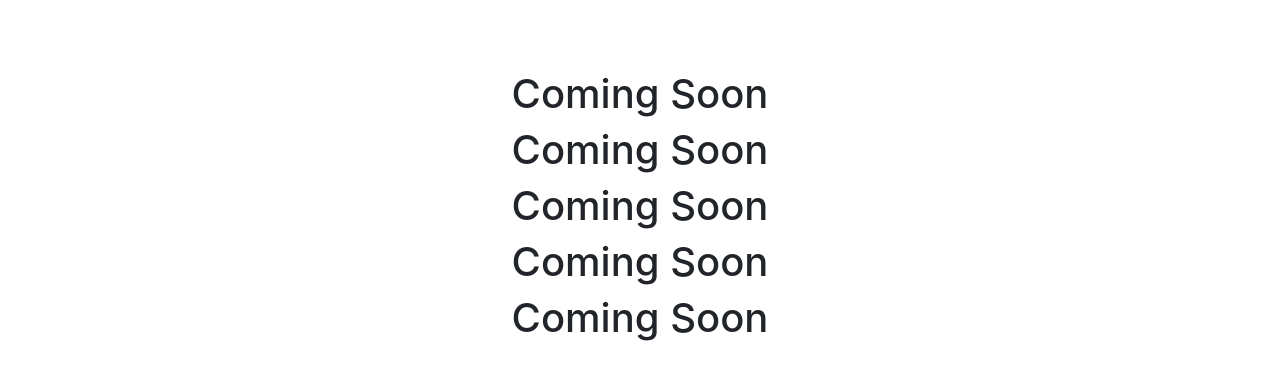
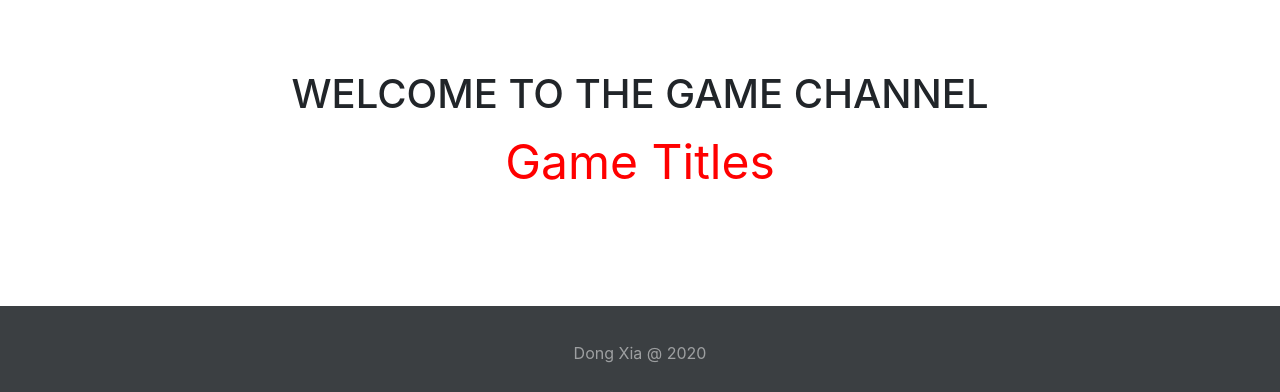
Before and after one commit to Dong-Yi-Xia/my_profile_page, a React (Create React App) app: page /GameProjects in a window 1280 px wide. Shown: the part 1012-1404 px from the top of the page. Built offline with nearby package versions, Linux system fonts and the light colour scheme.

Commit message:
game routes

```diff
--- a/src/App.js
+++ b/src/App.js
@@ -10,6 +10,7 @@ import { FontAwesomeIcon } from '@fortawesome/react-fontawesome'
 import { faAngleDoubleUp } from '@fortawesome/free-solid-svg-icons'
 import { Route, Switch } from 'react-router-dom'
 
+import Calculator from './Component/Games/Calculator'
 
 function removeResponse() {
   let x = document.querySelector(".topnav");
@@ -34,8 +35,10 @@ function App() {
         <Switch>
            <Route path="/" exact component={MainHome} />
            <Route path="/Projects" exact component={Projects} />
-           <Route path="/GameProjects" exact component={GameProjects} />
+           <Route path="/GameProjects" component={GameProjects} />
         </Switch>
+
+        {/* <Calculator/> */}
       </div>
 
       <footer>
--- a/src/Component/GameProjects.js
+++ b/src/Component/GameProjects.js
@@ -1,18 +1,28 @@
 import React from 'react'
 import '../Component_css/GameProjects.css'
+import { Route, Switch, useRouteMatch } from 'react-router-dom'
+import GameLinks from './Games/GameLinks'
+import Calculator from './Games/Calculator'
+import SimpleJump from './Games/SimpleJump'
 
 function GameProjects() {
+    let { path, url } = useRouteMatch();
+
     return(
         <>
         <div className="sectionimg6" id="gameprojects">
             <h1 className="sectiontitle"> Games </h1>
         </div>
         <div  className="gameprojectsSection">
-            <h1>Coming Soon</h1>
-            <h1>Coming Soon</h1>
-            <h1>Coming Soon</h1>
-            <h1>Coming Soon</h1>
-            <h1>Coming Soon</h1>
+            <h1> WELCOME TO THE GAME CHANNEL</h1>
+            <GameLinks />
+
+
+            <Switch>
+                <Route path={`${path}/Calculator`}  exact component={Calculator}/>
+                <Route path={`${path}/SimpleJump`}  exact component={SimpleJump}/>
+            </Switch>
+
         </div>
         </>
     )
--- /dev/null
+++ b/src/Component/Games/Calculator.js
@@ -0,0 +1,16 @@
+import React from 'react'
+
+
+function Calculator(){
+    return(
+        <div>
+            <h1>Im here</h1>
+            <h1>Im here</h1>
+
+            <h1>Im here</h1>
+            <h1>Im here</h1>
+        </div>
+    )
+}
+
+export default Calculator
--- /dev/null
+++ b/src/Component/Games/GameLinks.js
@@ -0,0 +1,24 @@
+import React from 'react'
+import { Link, useRouteMatch } from 'react-router-dom'
+import '../../Component_css/Games_CSS/GameLinks.css'
+
+function GameLinks (){
+    let { path, url } = useRouteMatch();
+
+    return (
+        <div className="gameLinks">
+            <div className="gameDropDown">
+                <Link to={url} className="gameTitles">Game Titles </Link>
+
+                <div className="gameLinks Links">
+                    <Link to={`${url}/Calculator`} > Calculator </Link>
+                    <Link to={`${url}/SimpleJump`} > SimpleJump </Link>
+                    <Link to={`${url}/Calculator`} > Calculator </Link>
+                </div>
+
+            </div>
+        </div>
+    )
+}
+
+export default GameLinks
--- /dev/null
+++ b/src/Component/Games/SimpleJump.js
@@ -0,0 +1,16 @@
+import React from 'react'
+
+
+function SimpleJump(){
+    return(
+        <div>
+            <h1>Yes Jump Over here</h1>
+            <h1>Yes Jump Over here</h1>
+
+            <h1>Yes Jump Over here</h1>
+            <h1>Yes Jump Over here</h1>
+        </div>
+    )
+}
+
+export default SimpleJump
--- a/src/Component/Projects.js
+++ b/src/Component/Projects.js
@@ -1,7 +1,5 @@
 import React from 'react'
 import '../Component_css/Projects.css'
-import { FontAwesomeIcon } from '@fortawesome/react-fontawesome'
-import { faAngleDoubleUp } from '@fortawesome/free-solid-svg-icons'
 import Carousel from 'react-bootstrap/Carousel'
 
 
@@ -18,8 +16,8 @@ function Projects (){
             <div className="slides project5">
                 <h4>UnderCover Restaurant Inspector App</h4>
                 <div class="projectlinks">
-                    <a href="https://mod5restaurant-app-e8887.firebaseapp.com/" target="_blank">Live</a>
-                    <a href="https://youtu.be/XsgI-8kNW9s" target="_blank">Demo</a>
+                    <a href="https://mod5restaurant-app-e8887.firebaseapp.com/" target="_blank" rel="noreferrer" >Live</a>
+                    <a href="https://youtu.be/XsgI-8kNW9s" target="_blank" rel="noreferrer" >Demo</a>
                 </div>
                 <Carousel>
                     <Carousel.Item>
@@ -85,8 +83,8 @@ function Projects (){
             <div className="slides project4">
                 <h4>My Waifu and Husbando Dating App</h4>
                 <div class="projectlinks">
-                    <a href="https://mod4dating-app.firebaseapp.com/" target="_blank">Live</a>
-                    <a href="https://youtu.be/cNt6Rvme8z8" target="_blank">Demo</a>
+                    <a href="https://mod4dating-app.firebaseapp.com/" target="_blank" rel="noreferrer" >Live</a>
+                    <a href="https://youtu.be/cNt6Rvme8z8" target="_blank" rel="noreferrer" >Demo</a>
                 </div>
                 <Carousel>
                     <Carousel.Item>
@@ -152,8 +150,8 @@ function Projects (){
             <div className="slides project3">
                 <h4>Ice Cream Bar App</h4>
                 <div class="projectlinks">
-                    <a href="https://mod3icecream-app.firebaseapp.com/" target="_blank">Live</a>
-                    <a href="https://youtu.be/pN6BFduQLqY" target="_blank">Demo</a>
+                    <a href="https://mod3icecream-app.firebaseapp.com/" target="_blank" rel="noreferrer" >Live</a>
+                    <a href="https://youtu.be/pN6BFduQLqY" target="_blank" rel="noreferrer" >Demo</a>
                 </div>
                 <Carousel>
                     <Carousel.Item>
@@ -184,8 +182,8 @@ function Projects (){
             <div className="slides project2">
                 <h4>Cozy Nation App</h4>
                 <div class="projectlinks">
-                    <a href="https://mod2-pets.herokuapp.com/" target="_blank">Live</a>
-                    <a href="https://youtu.be/4TgWvjdpRgM" target="_blank">Demo</a>
+                    <a href="https://mod2-pets.herokuapp.com/" target="_blank" rel="noreferrer" >Live</a>
+                    <a href="https://youtu.be/4TgWvjdpRgM" target="_blank" rel="noreferrer" >Demo</a>
                 </div>
                 <Carousel>
                     <Carousel.Item>
@@ -258,7 +256,7 @@ function Projects (){
             <div className="slides project1">
                 <h4>Movie Mate App</h4>
                 <div class="projectlinks">
-                    <a href="https://youtu.be/POL5bgMKg4g" target="_blank">Demo</a>
+                    <a href="https://youtu.be/POL5bgMKg4g" target="_blank" rel="noreferrer" >Demo</a>
                 </div>
                 <Carousel>
                     <Carousel.Item>
--- a/src/Component/SectionLinks.js
+++ b/src/Component/SectionLinks.js
@@ -1,4 +1,4 @@
-import React, {useState, useEffect} from 'react'
+import React from 'react'
 import '../Component_css/SectionLinks.css'
 import {NavLink} from 'react-router-dom'
 
--- /dev/null
+++ b/src/Component_css/Games_CSS/GameLinks.css
@@ -0,0 +1,23 @@
+.gameLinks{
+    text-align: center;
+}
+
+.gameDropDown{
+    display: inline-block;
+}
+
+.gameTitles{
+    color: red;
+    cursor: pointer;
+    font-size: 3rem;
+}
+
+.gameLinks.Links{
+    display: none;
+}
+
+.gameDropDown:hover
+.gameLinks.Links{
+    display: block;
+    background-color: rgb(84, 225, 65);
+}
--- a/src/Component_css/Projects.css
+++ b/src/Component_css/Projects.css
@@ -49,5 +49,13 @@
 }
 
 .projectlinks{
+    background-color: rgba(212, 249, 250,.5);
+}
+
+.projectlinks a{
+    font-size: 1.2em;
+}
+
+.projectlinks a:hover{
     background-color: rgb(212, 249, 250);
 }
```
Also changed, not shown: 1 other file (tests, documents, lock files or other folders).
